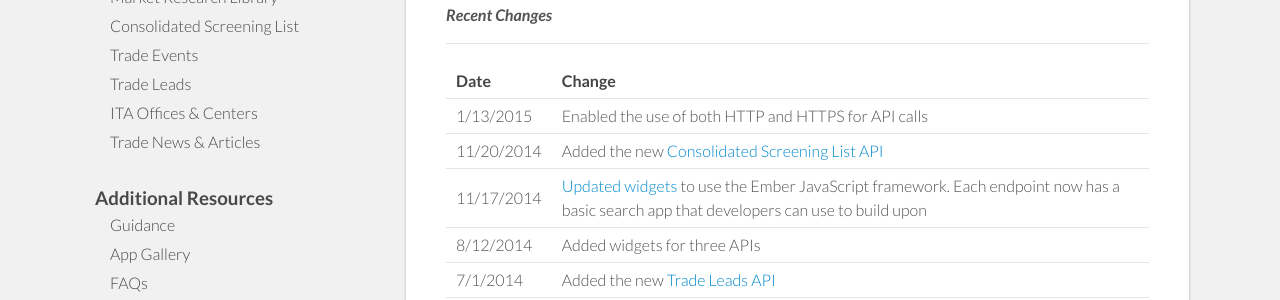
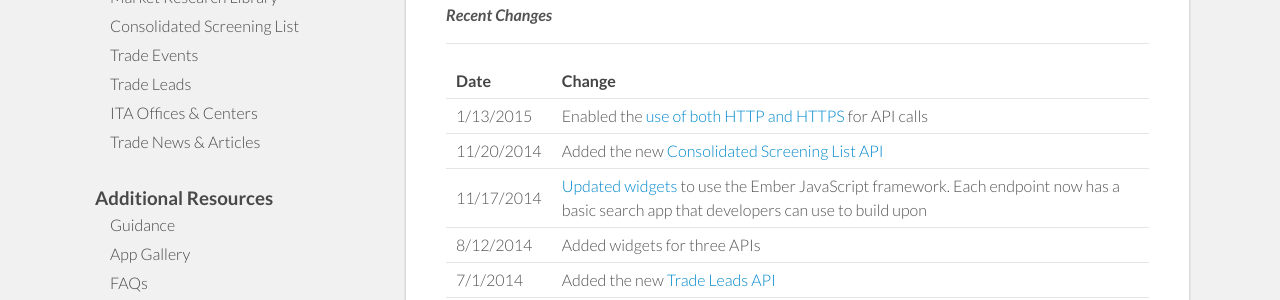
Before and after one commit to InternationalTradeAdministration/developerportal, a Jekyll site: the page built from _posts/2013-09-05-change-log.markdown, in a window 1280 px wide. Shown: the part 197-497 px from the top of the page. Built offline with Jekyll 4.4.1, drawn with Linux system fonts in a browser that asks for light colours; nearby versions of some CDN libraries; part of the change alters nothing that is shown.

Commit message:
Minor edit

```diff
--- a/_posts/2013-09-05-change-log.markdown
+++ b/_posts/2013-09-05-change-log.markdown
@@ -12,7 +12,7 @@ We will continue to add updates and features to ITA’s API on an ongoing basis.
 
 | Date            | Change                                                     |
 | --------------- | --------------------------------------------------------------- |
-|1/13/2015        | Enabled the use of both HTTP and HTTPS for API calls |
+|1/13/2015        | Enabled the [use of both HTTP and HTTPS](https://github.com/InternationalTradeAdministration/developerportal/wiki/You-Can-Now-Use-HTTPS-for-Your-Calls) for API calls |
 |11/20/2014       | Added the new [Consolidated Screening List API](http://developer.trade.gov/consolidated-screening-list.html)
 |11/17/2014       | [Updated widgets](http://developer.trade.gov/demo-search-apps.html) to use the Ember JavaScript framework.  Each endpoint now has a basic search app that developers can use to build upon |
 | 8/12/2014       | Added widgets for three APIs
```
